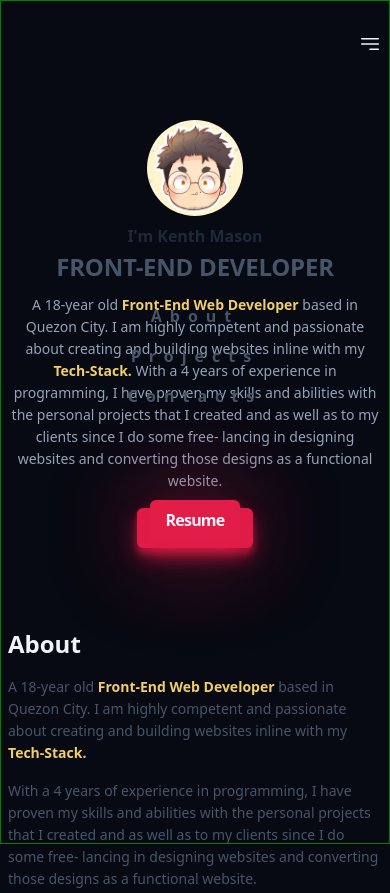
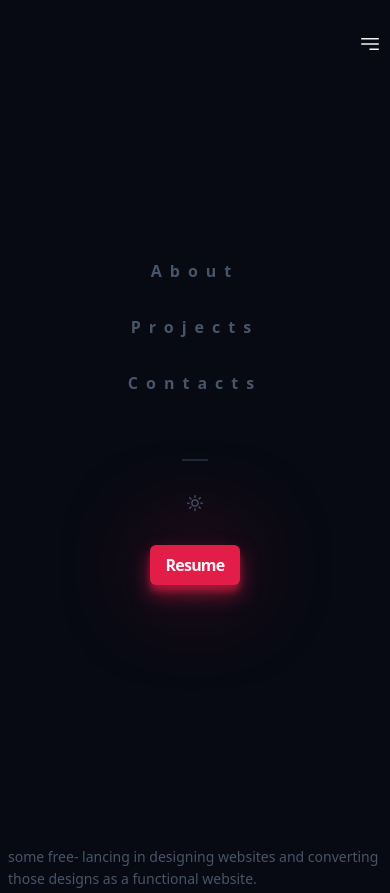
Before and after one commit to prince0010/Main-Portfolio, a website built with Vite: page index.html in a window 390 px wide. Shown: the top 893 px of the page. Built offline with nearby package versions, Linux system fonts and the light colour scheme; a web font is replaced by a local one.

Commit message:
Mobile-Nav function Added

```diff
--- a/index.html
+++ b/index.html
@@ -59,16 +59,14 @@
              <a class="mobile_nav-links" href="#contacts">Contacts</a>
             </li>
             <li>
-             <a class="mobile_nav-links-line"></a>
+             <li class="mobile_nav-links-line" ></li>
             </li>
             <li>
-             <a class="mobile_nav-links-sun" >
-              <button class="header_li_dk">
+              <button class="mobile_nav-links-sun">
                 <svg xmlns="http://www.w3.org/2000/svg" fill="none" viewBox="0 0 24 24" stroke-width="1.5" stroke="currentColor">
                   <path stroke-linecap="round" stroke-linejoin="round" d="M12 3v2.25m6.364.386l-1.591 1.591M21 12h-2.25m-.386 6.364l-1.591-1.591M12 18.75V21m-4.773-4.227l-1.591 1.591M5.25 12H3m4.227-4.773L5.636 5.636M15.75 12a3.75 3.75 0 11-7.5 0 3.75 3.75 0 017.5 0z" />
                 </svg>
               </button>
-             </a>
             </li>
             <li>
              <a class="mobile_nav-btn btn" href="#">Resume</a>
--- a/src/Css/components/header.css
+++ b/src/Css/components/header.css
@@ -4,7 +4,8 @@
     align-items: center;
     padding-top: 2rem;
     padding-bottom: 2rem;
-
+    position: relative;
+    z-index: 9999;
 }
 
 .header_menu{
--- a/src/Css/components/mobile_nav.css
+++ b/src/Css/components/mobile_nav.css
@@ -7,7 +7,7 @@
     z-index: 999;
     display: flex;
     justify-content: center;
-    border: 1px solid green;
+    background-color: var(--clr-dark);
     align-items: center;
     text-align: center;
 }
@@ -19,7 +19,7 @@
     flex-direction: column;
     justify-content: center;
     align-items: center;
-    gap:1rem;
+    gap:2rem;
 
 }
 .mobile_nav-links{
@@ -31,11 +31,12 @@
     transition: color 0.3s;
 
 }
+.mobile_nav-links-sun:hover,
 .mobile_nav-links:hover{
     color: var(--clr-orange);
 }
 .mobile_nav-links-line{
-    border: 1px solid var(--clr-slate600);
+    border: 1px solid var(--clr-state800);
     padding-right: 1.5rem;
 }
 .mobile_nav-links-sun{
@@ -46,5 +47,6 @@
     display: block;
     width: var(--size-xl);
     height: var(--size-xl);
-    color: var(--clr-slate600);
+    color: var(--clr-state600);
+    transition: color 0.3s;
 }
--- a/src/Js/main.js
+++ b/src/Js/main.js
@@ -10,3 +10,7 @@ import '../Css/components/footer.css';
 import '../Css/components/mobile_nav.css';
 // the utils.css must be the last one since its the most priority of them all or else this css will not work
 import '../Css/utils.css';
+
+import mobileenav from './utils/mobile-nav';
+
+mobileenav();
--- /dev/null
+++ b/src/Js/utils/mobile-nav.js
@@ -0,0 +1,43 @@
+// I want to select the bars icon by its class name the same way how we select/call it in our CSS to style it/animate it or add a fucntions in it
+// we want to select it in js and add a logic in it
+const mobileenav = () =>{
+
+const headerBtn = document.querySelector('.header_bars');
+const mobileNav = document.querySelector('.mobile_nav');
+const mobileLinks = document.querySelectorAll('.mobile_nav-links');
+
+// in order not to stuck in the nabile_menu we will add a let variable
+// this will track if mobilenav is open or not
+//state
+let isMobileNavOpen = false;
+
+// console.log(isMobileNavOpen);
+headerBtn.addEventListener('click', () => {
+    // now the isMobileNavOpen is true == !isMobileNavOpen
+    isMobileNavOpen = !isMobileNavOpen;
+    // console.log(isMobileNavOpen);
+    if(isMobileNavOpen) {
+        //this will set again the mobile_nav when clicked to flex
+        mobileNav.style.display = 'flex';
+        document.body.style.overflowY = 'hidden';
+    }
+    else{
+        mobileNav.style.display = 'none';
+        document.body.style.overflowY = 'auto';
+    }
+});
+
+
+//If you console.log it you will see that the mobile_nav-links are nodeList which
+//  is like an array but instead its an nodelist so you can convert it to an array but
+// forEach will be good for this nodelist so it will read each in nodelist so 1 is about , 2 is project and 3 is contact
+
+mobileLinks.forEach(links => {
+        links.addEventListener('click', () => {
+            isMobileNavOpen = false;
+            mobileNav.style.display = 'none';
+            document.body.style.overflowY = 'auto';
+        });
+    });
+};
+export default mobileenav;
```
